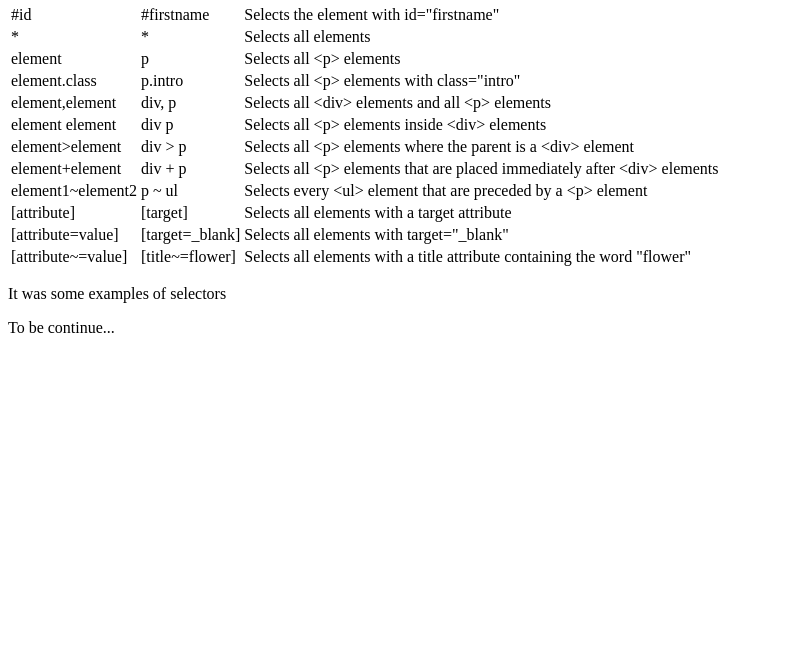
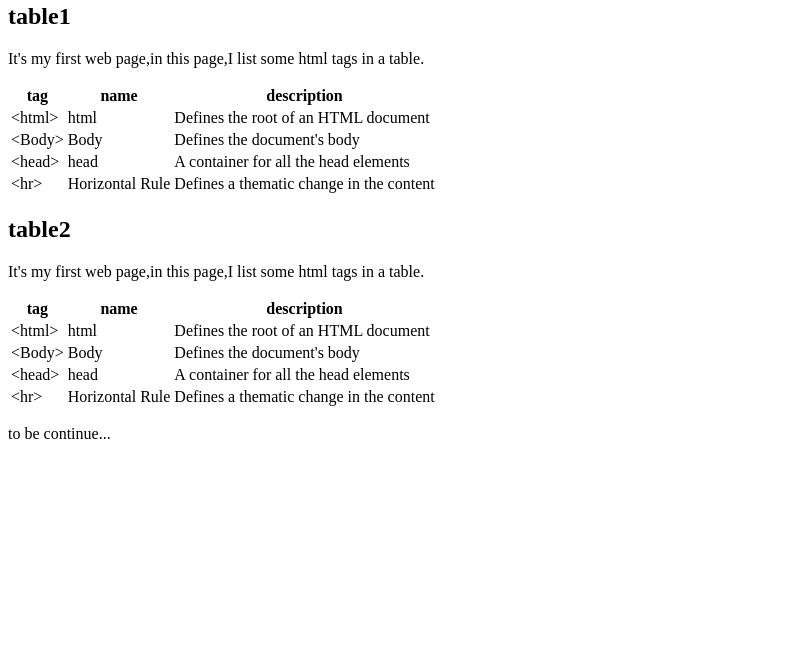
Before and after one commit to Davosyimo/begain, a plain HTML site: page index.html in a window 1280 px wide. Shown: the part 129-800 px from the top of the page, without its empty margins (0-789 px from the left). Drawn offline with Linux system fonts and the light colour scheme.

Commit message:
Update index.html

```diff
--- a/index.html
+++ b/index.html
@@ -1,99 +1,100 @@
+<!DOCTYPE html>
 <html>
     <head>
-    <title>CSS selectors</title>
-    <link href="styles.css" type="text/css" rel="stylesheet">
+        <title>my first html</title>
+        <link rel="stylesheet" href="index.css" type="text/css">
     </head>
     <body>
         <header>
-      <h1>Variant of CSS selectors</h1>
+            <!--nav bar-->
+            <ul>
+                <li><a href=#table1>table1</a></li>
+                <li><a href=#table2>table2</a></li>
+            </ul>
         </header>
-    <main>
+        <h1 id="title">my first page</h1>
+
+        <!--table1 -->
+        <section class="table">
+
+            <h2>table1</h2>
+            <p>It's my first web page,in this page,I list some html tags in a table.</p>
+            <span></span>
             <table>
-        <thead>
                 <tr>
-            <th>Selector</th>
-            <th>Example</th>
-            <th>Example Description</th>
+                    <th>tag</th>
+                    <th>name</th>
+                    <th>description</th>
                 </tr>
-        </thead>
-        <tbody>
+
                 <tr>
-              <td class="itali">.class</td>
-              <td>.artic</td>
-             <td>Selects all elements with <span>class="artic"</span></td>
+                    <td>&lt;html&gt;</td>
+                    <td>html</td>
+                    <td>Defines the root of an HTML document</td>
                 </tr>
+
                 <tr>
-              <td class="itali">.class1.class2</td>
-              <td>.name1.name2</td>
-            <td>Selects all elements with both <span>name1</span> and <span>name2</span> set
-    within its class attribute</td>
+                    <td>&lt;Body&gt;</td>
+                    <td>Body</td>
+                    <td>Defines the document's body</td>
                 </tr>
+
                 <tr>
-              <td class="itali">#id</td>
-              <td class="notranslate">#firstname</td>
-            <td>Selects the element with <span>id=&quot;firstname&quot;</span></td>
+                    <td>&lt;head&gt;</td>
+                    <td>head</td>
+                    <td>A container for all the head elements</td>
                 </tr>
+
                 <tr>
-              <td class="itali">*</td>
-              <td>*</td>
-            <td><span>Selects all elements</span></td>
+                    <td>&lt;hr&gt;</td>
+                    <td>Horizontal Rule	</td>
+                    <td>Defines a thematic change in the content</td>
                 </tr>
+
+
+            </table>
+        </section>
+        <!--table2-->
+        <section class ="table">
+            <h2>table2</h2>
+            <p>It's my first web page,in this page,I list some html tags in a table.</p>
+            <span></span>
+            <table>
                 <tr>
-              <td class="itali">element</td>
-              <td>p</td>
-            <td>Selects all <span>&lt;p&gt;</span> elements</td>
+                    <th>tag</th>
+                    <th>name</th>
+                    <th>description</th>
                 </tr>
+
                 <tr>
-              <td class="itali">element.class</td>
-              <td>p.intro</td>
-            <td>Selects all <span>&lt;p&gt;</span> elements with <span>class=&quot;intro&quot;</span></td>
+                    <td>&lt;html&gt;</td>
+                    <td>html</td>
+                    <td>Defines the root of an HTML document</td>
                 </tr>
+
                 <tr>
-              <td class="itali">element,element</td>
-              <td>div, p</td>
-            <td>Selects all <span>&lt;div&gt;</span> elements and all <span>&lt;p&gt;</span> elements</td>
+                    <td>&lt;Body&gt;</td>
+                    <td>Body</td>
+                    <td>Defines the document's body</td>
                 </tr>
+
                 <tr>
-              <td class="itali">element element</td>
-              <td>div p</td>
-            <td>Selects all <span>&lt;p&gt;</span> elements inside <span>&lt;div&gt;</span> elements</td>
+                    <td>&lt;head&gt;</td>
+                    <td>head</td>
+                    <td>A container for all the head elements</td>
                 </tr>
+
                 <tr>
-              <td class="itali">element&gt;element</td>
-              <td>div &gt; p</td>
-            <td>Selects all <span>&lt;p&gt;</span> elements where the parent is a <span>&lt;div&gt;</span> element</td>
+                    <td>&lt;hr&gt;</td>
+                    <td>Horizontal Rule	</td>
+                    <td>Defines a thematic change in the content</td>
                 </tr>
-          <tr>
-              <td class="itali">element+element</td>
-              <td>div + p</td>
-            <td>Selects all <span>&lt;p&gt;</span> elements that are placed immediately after <span>&lt;div&gt;</span> elements</td>
-          </tr>
-          <tr>
-              <td class="itali">element1~element2</td>
-              <td>p ~ ul</td>
-            <td>Selects every <span>&lt;ul&gt;</span> element that are preceded by a <span>&lt;p&gt;</span> element</td>
-          </tr>
-          <tr>
-              <td class="itali">[attribute]</td>
-              <td>[target]</td>
-            <td>Selects <span>all</span> elements with a <span>target attribute</span></td>
-          </tr>
-          <tr>
-              <td class="itali">[attribute=value]</td>
-              <td>[target=_blank]</td>
-            <td>Selects all elements with <span>target=&quot;_blank&quot;</span></td>
-          </tr>
-          <tr>
-              <td class="itali">[attribute~=value]</td>
-              <td>[title~=flower]</td>
-              <td>Selects all elements with a title attribute containing the word <span>&quot;flower&quot;</span></td>
-          </tr>
-        </tbody>
+
+
             </table>
-    </main>
+        </section>
         <footer>
-      <p class="foot">It was some examples of selectors</p>
-      <p class="continue">To be continue...</p>
+            <p>to be continue...</p>
         </footer>
     </body>
 </html>
```
Lines whose indentation alone changed are shown as unchanged.
